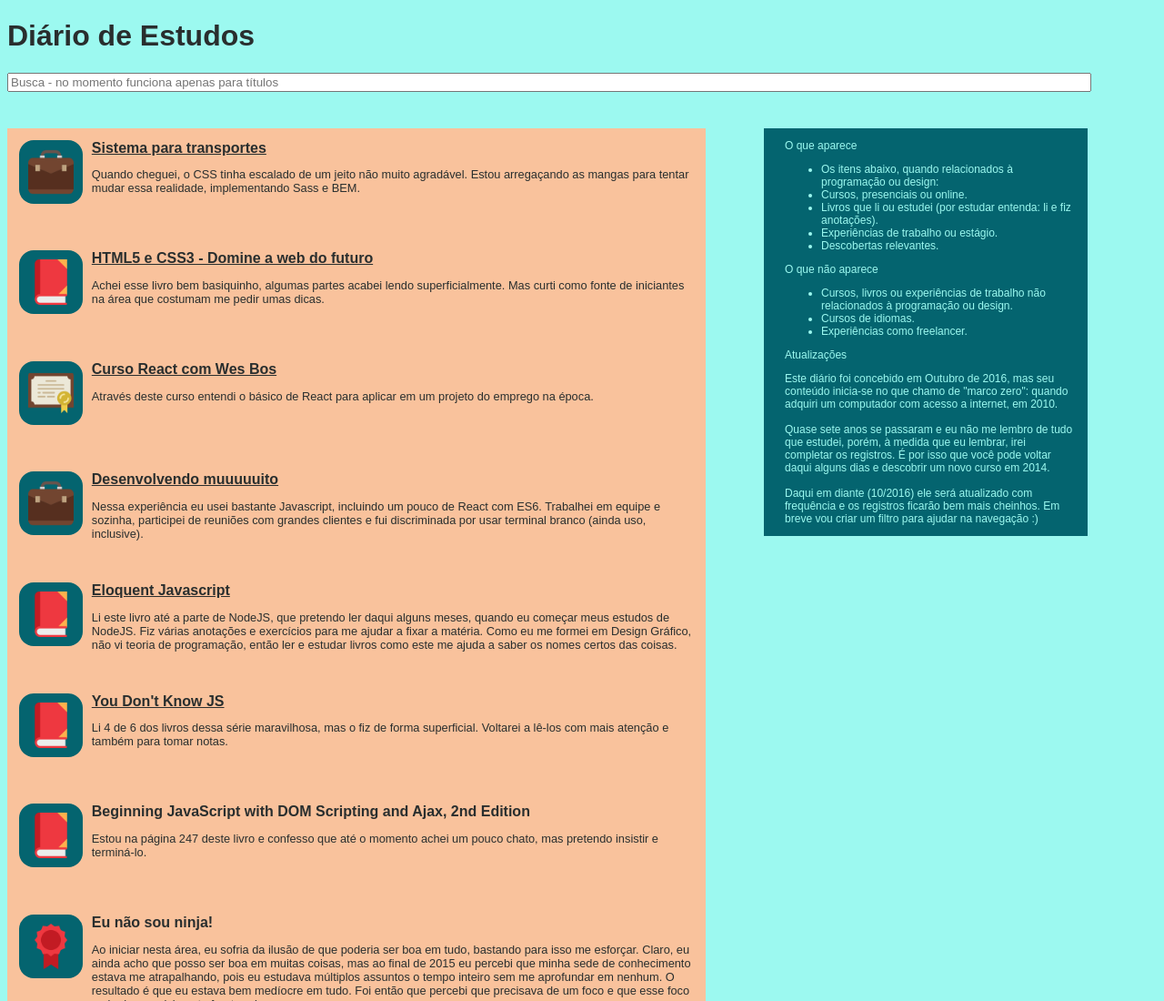
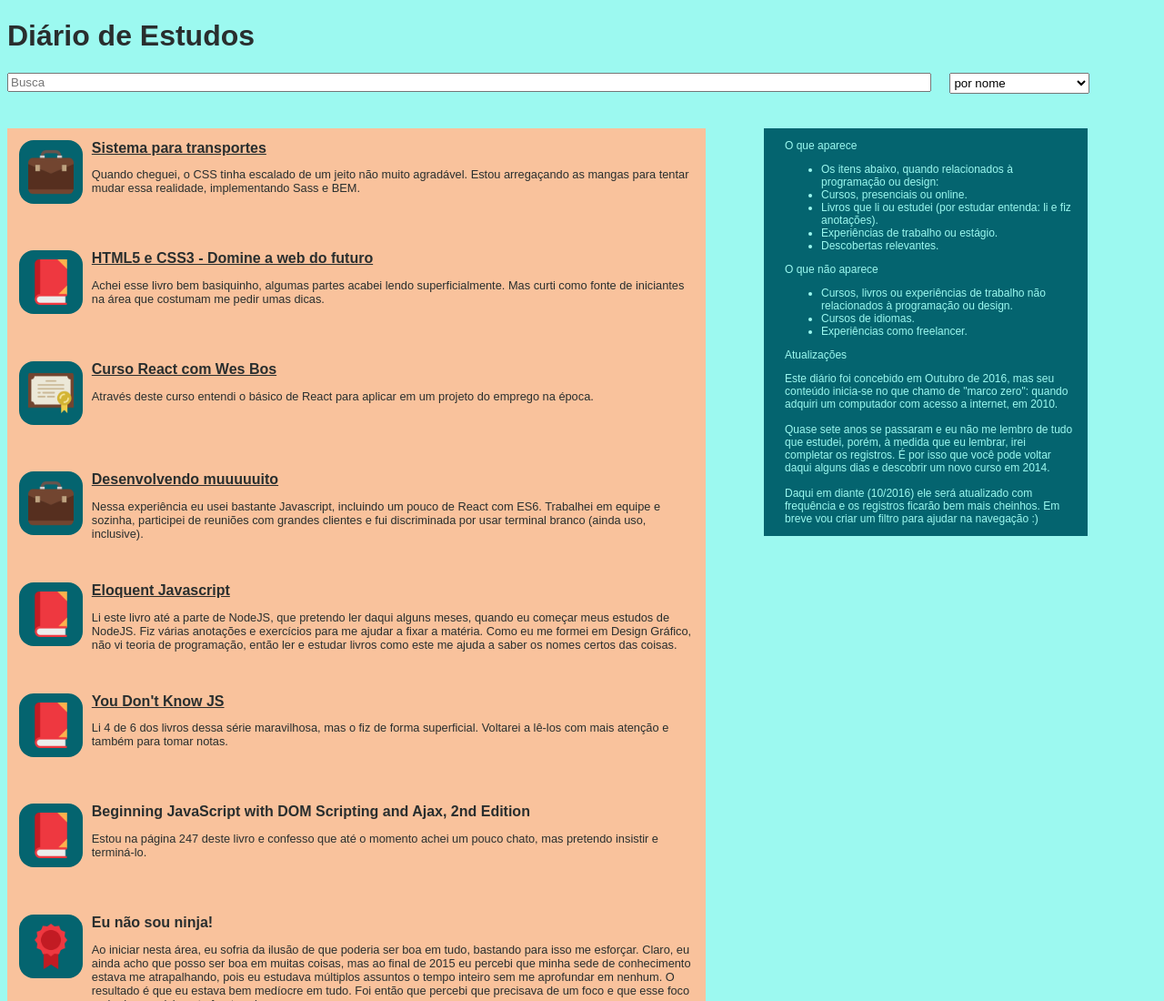
Before and after one commit to andreaweb/studyLog, a plain HTML site: page index.html in a window 1280 px wide. Shown: the top 1100 px of the page at 91% size. Drawn offline with nearby package versions, Linux system fonts and the light colour scheme.

Commit message:
Melhorando forma de busca

```diff
--- a/css/style.css
+++ b/css/style.css
@@ -6,6 +6,14 @@ body{
 .search{
 	width: calc(85vw + 7.5vw);
 	margin-bottom: 5vh;
+}
+.flex-form{
+	display: flex;
+	max-width: 93vw;
+}
+.select{
+	height: 23px;
+	margin-left: 20px;
 }
 main{
 	width: 60vw;
--- a/index.html
+++ b/index.html
@@ -9,7 +9,7 @@
 	<h1>Diário de Estudos</h1>
 	<h2></h2>
 
-	<form>
+	<form class="flex-form">
 		<!-- inserir um radio button ou checkbox com a opção "Mostrar descrição", deixando sem seleção by default e portanto escondendo a descrição-->
 		<span class="glyphicon glyphicon-search" ></span >
 
@@ -17,8 +17,15 @@
 		<input type="text"
 					 class="search"
 					 ng-model="search"
-								 placeholder="Busca - no momento funciona apenas para títulos"
+					 placeholder="Busca"
 						/>
+
+		<select ng-model="filter" class="select">
+           <option value="title">por nome</option>
+           <option value="category">por categoria</option>
+           <option value="description">por descrição</option>
+           <option value="year">por ano (em números)</option>
+       </select>
 
 		<span class="glyphicon glyphicon-sort-by-attributes" ></span >
 	</form >
@@ -30,7 +37,7 @@
 
 		<section ng-repeat="item in filtereditems = (items | filter:search | filter:getFilter() | orderBy:order)">
 			<div>
-				<img ng-src="{{item.category == 'Curso' && 'images/diploma.png' || item.category == 'Realização' && 'images/achievement.png' || item.category == 'Livro' && 'images/book.png' || item.category == 'Experiência de Trabalho' && 'images/briefcase.png'}}">
+				<img ng-src="{{item.category == 'Curso' && 'images/diploma.png' || item.category == 'Realização' && 'images/achievement.png' || item.category == 'Livro' && 'images/book.png' || item.category == 'Experiência de Trabalho' && 'images/briefcase.png'}}" alt="{{item.category}}" title="{{item.category}}">
 				<h4 ng-if="item.link">
 					<a href="{{item.link}}" target="_blank">{{item.title}}</a>
 				</h4>
--- a/js/script.js
+++ b/js/script.js
@@ -1,5 +1,4 @@
 var app = angular.module('studyLog', []);
-app
 
 app.controller('logController', function ($scope) {
 
@@ -11,17 +10,21 @@ app.controller('logController', function ($scope) {
 	$scope.selecteditems = null;
 	$scope.filters = { };
 
-	// $scope.filtergamesByTitle = function(title){
-  //              $scope.search = title;
-  //   };
-	//
-	// $scope.filtergamesByCategory = function(category){
-  //              $scope.search = category;
-  //   };
-	//
-	// $scope.filtergamesByYear = function(year){
-  //              $scope.search = year;
-  //   };
+	$scope.filterByTitle = function(title){
+                $scope.search = title;
+     };
+
+    $scope.filterByCategory = function(category){
+                $scope.search = category;
+    };
+
+    $scope.filterByDescription = function(description){
+                $scope.search = description;
+    };
+
+	$scope.filterByYear = function(year){
+                $scope.search = year;
+    };
 
     $scope.filter = 'title';
 
@@ -30,6 +33,7 @@ app.controller('logController', function ($scope) {
         filter[$scope.filter] = $scope.search;
         return filter;
     };
+
 
 	$scope.category = ["Livro", "Curso", "Realização","Experiência de Trabalho" ];
 	$scope.year = [2016, 2015, 2014,2013, 2012, 2011, 2010];
```
Lines whose indentation alone changed are shown as unchanged.
